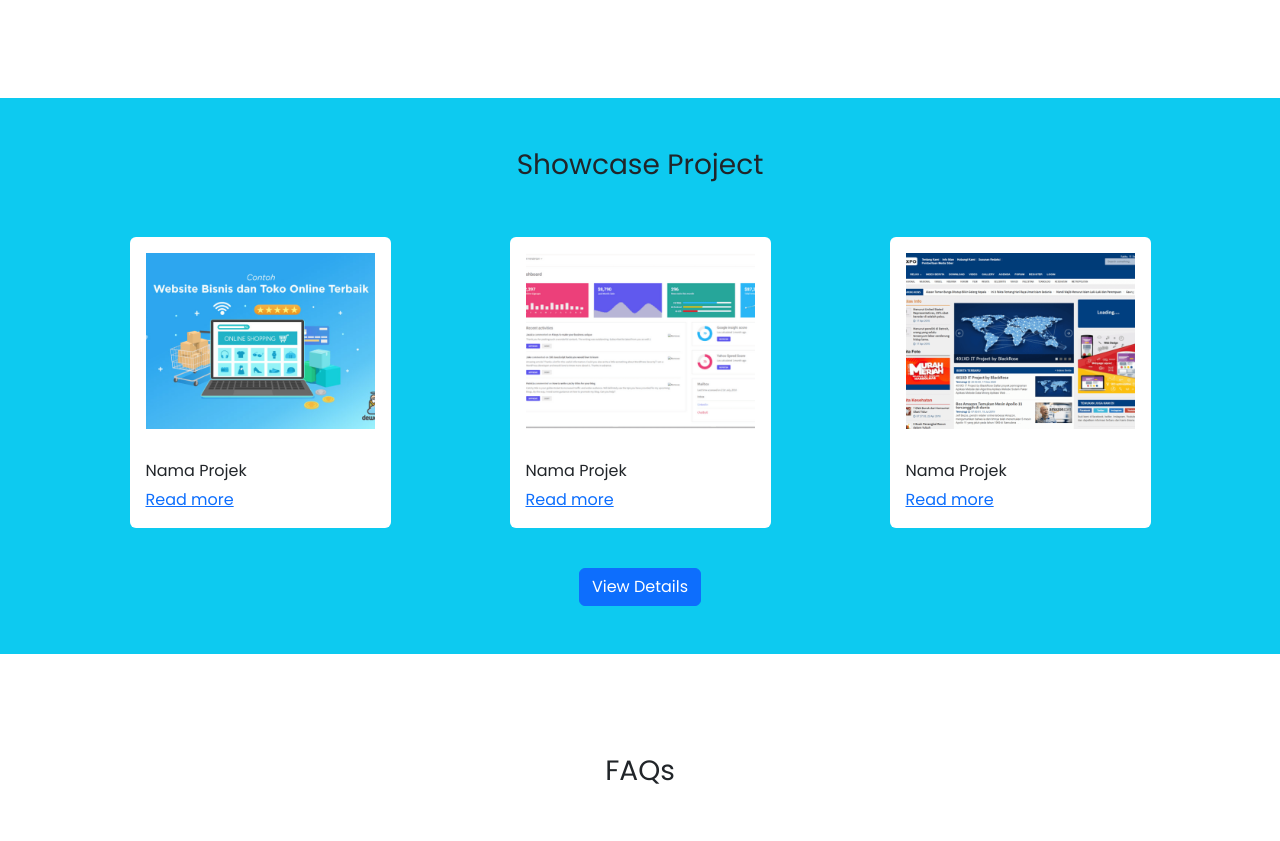
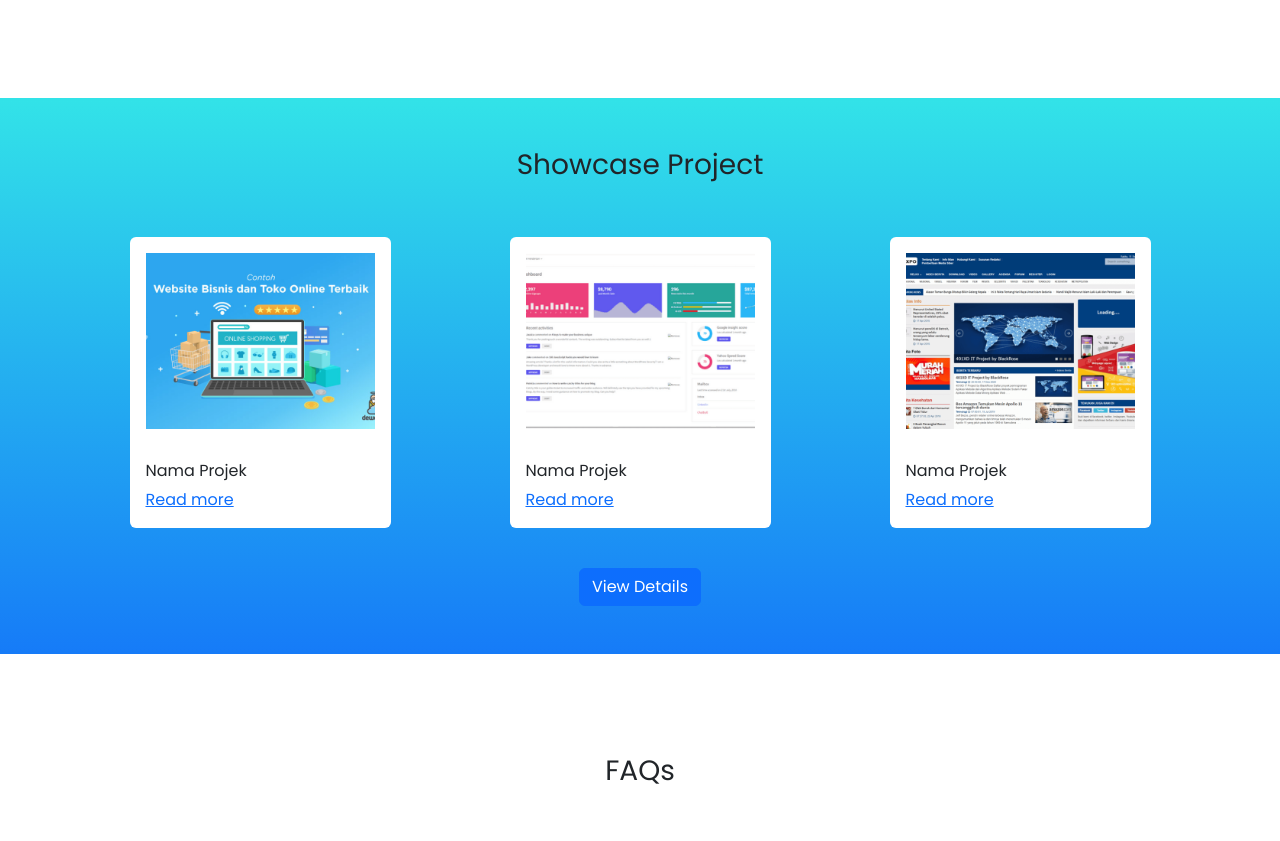
Before and after one commit to Frecationer/Portfolio, a plain HTML site: page index.html in a window 1280 px wide. Shown: the part 1357-2198 px from the top of the page. Drawn offline with nearby package versions, Linux system fonts and the light colour scheme.

Commit message:
tidak ada animasinya

```diff
--- a/css/style.css
+++ b/css/style.css
@@ -94,6 +94,10 @@ hr {
   border: 0;
   height: 3px;
   background: linear-gradient(to right, #1c42fd, #3ce9e7);
+}
+
+.page3{
+  background: linear-gradient(to top, #1c42fd94, #3ce9e6cb);
 }
 
 .card {
```
